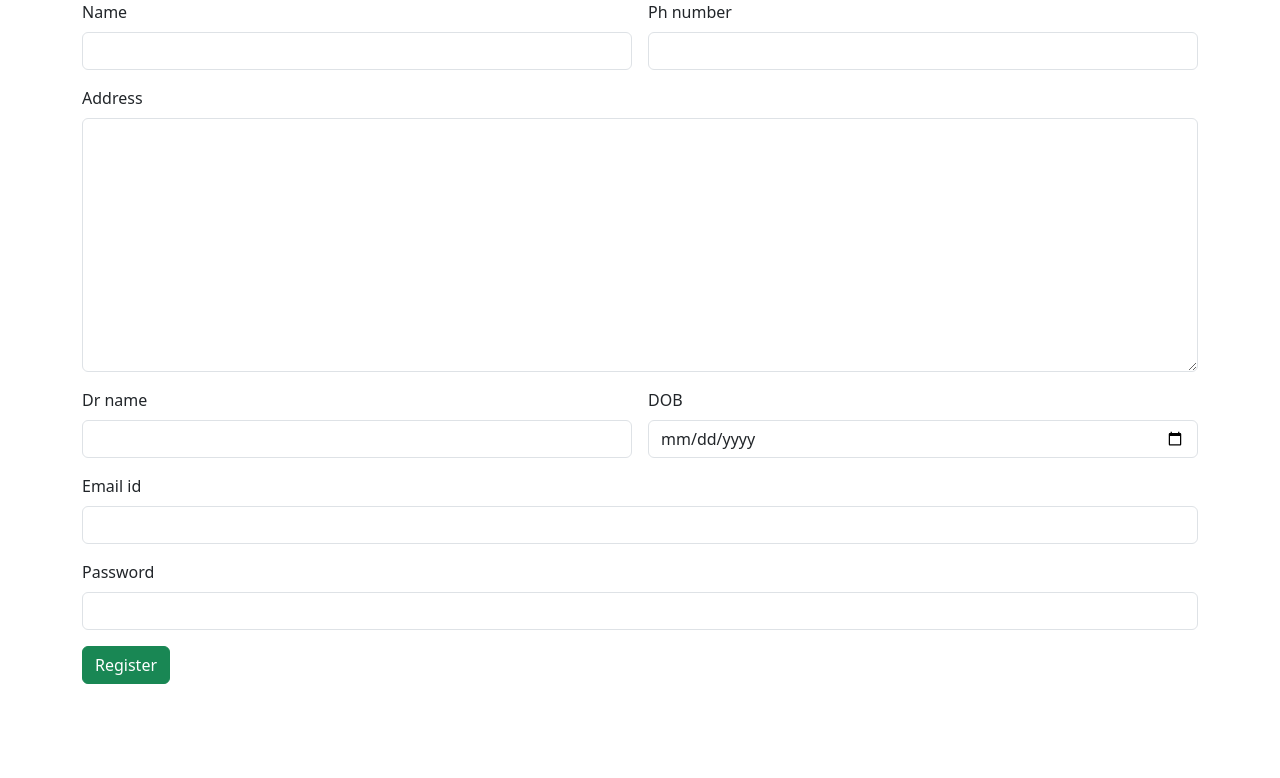
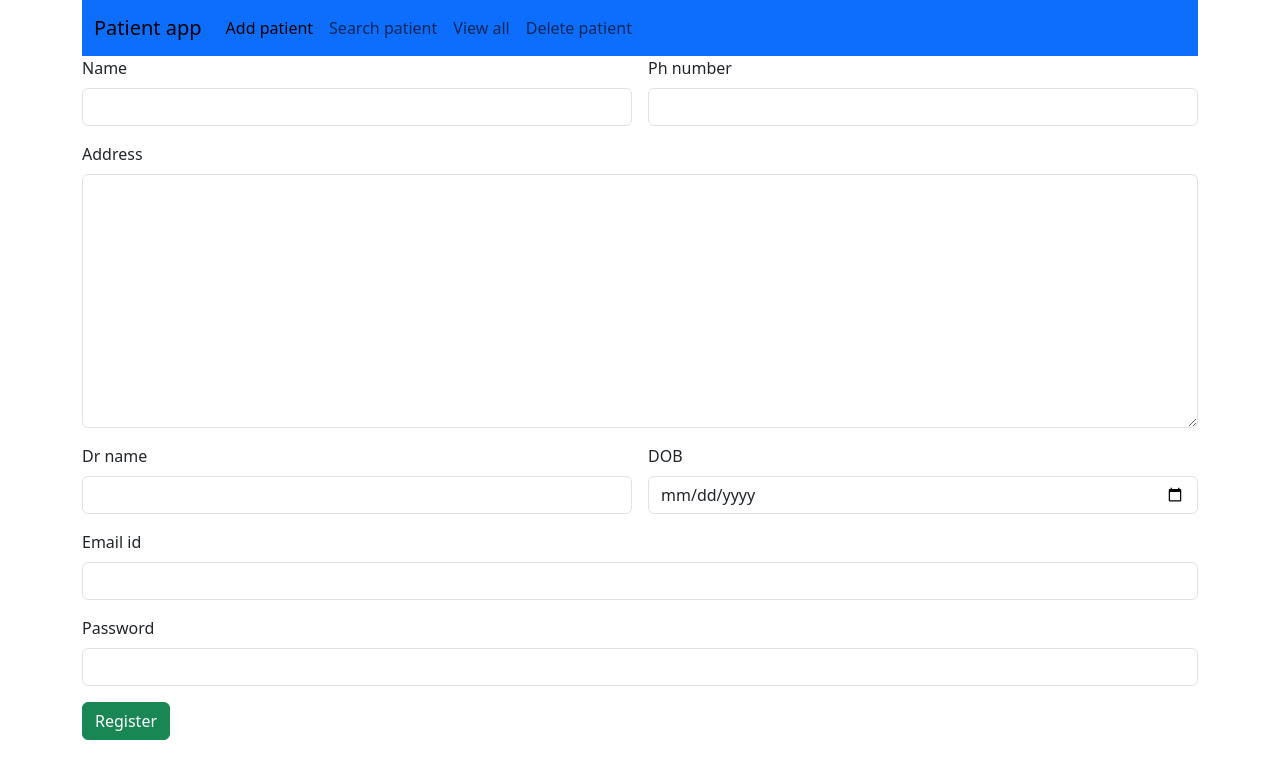
Before and after one commit to sooraj-bs/patient-app, a plain HTML site: page index.html in a window 1280 px wide. Drawn offline with nearby package versions, Linux system fonts and the light colour scheme.

Commit message:
patient app

```diff
--- a/index.html
+++ b/index.html
@@ -13,6 +13,41 @@
 
 <body>
     <div class="container">
+
+        <nav class="navbar navbar-expand-lg bg-primary">
+            <div class="container-fluid">
+              <a class="navbar-brand" href="#">Patient app</a>
+              <button class="navbar-toggler" type="button" data-bs-toggle="collapse" data-bs-target="#navbarNav" aria-controls="navbarNav" aria-expanded="false" aria-label="Toggle navigation">
+                <span class="navbar-toggler-icon"></span>
+              </button>
+              <div class="collapse navbar-collapse" id="navbarNav">
+                <ul class="navbar-nav">
+                  <li class="nav-item">
+                    <a class="nav-link active" aria-current="page" href="index.html">Add patient</a>
+                  </li>
+                  <li class="nav-item">
+                    <a class="nav-link" href="search.html">Search patient</a>
+                  </li>
+                  <li class="nav-item">
+                    <a class="nav-link" href="viewall.html">View all</a>
+                  </li>
+                  <li class="nav-item">
+                    <a class="nav-link" href="delete.html">Delete patient</a>
+                  </li>
+                </ul>
+              </div>
+            </div>
+          </nav>
+
+
+
+
+
+
+
+
+
+
         <div class="row">
             <div class="col col-12 col-sm-12 col-md-12 col-lg-12 col-xl-12 col-xxl-12">
                 <div class="row g-3">
```
Also changed, not shown: delete.html (+25 -0 lines), search.html (+25 -0 lines), viewall.html (+25 -0 lines).
